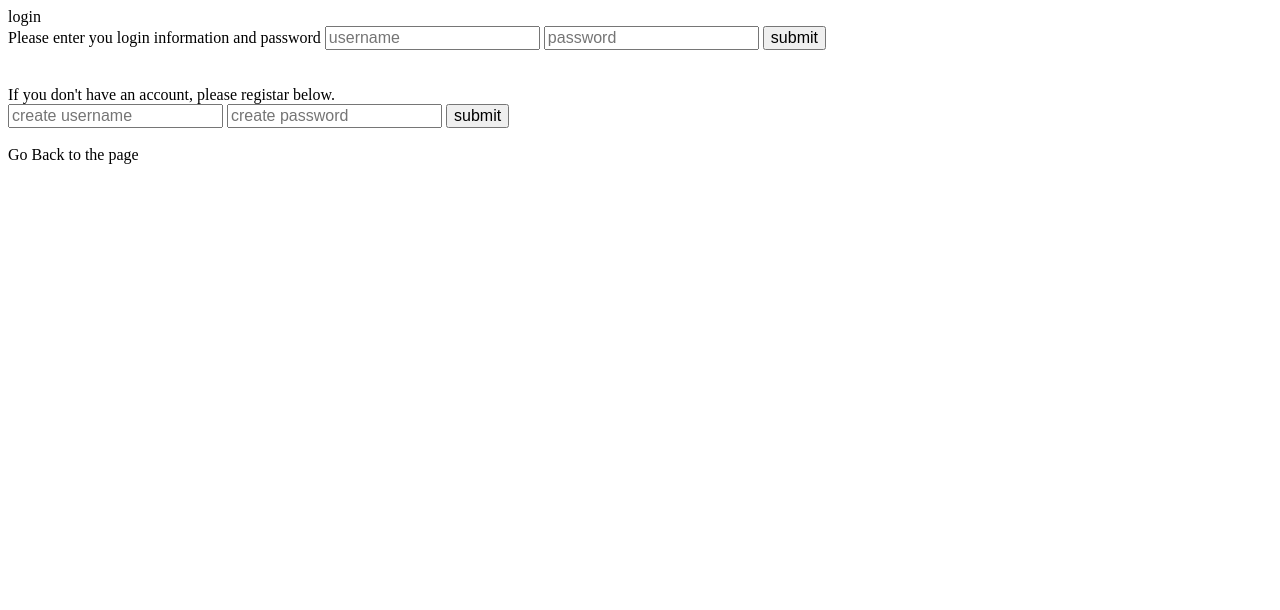
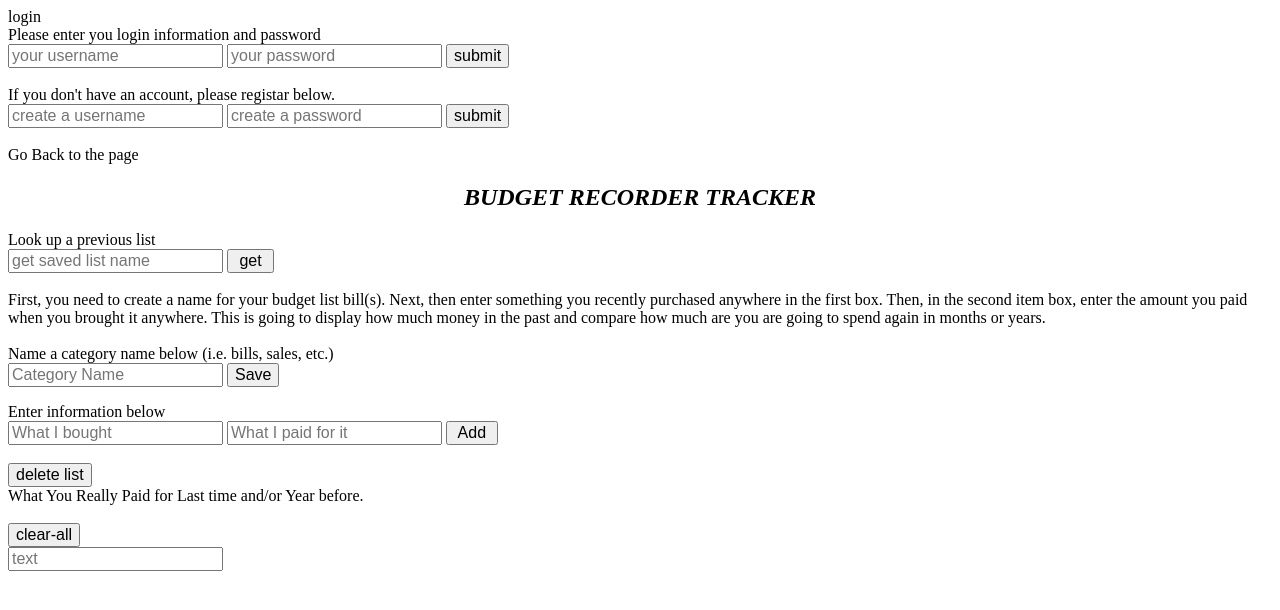
Before and after one commit to hnnguyen45thinkful/node-capstone, a website: page public/index.html in a window 1280 px wide. Drawn offline with nearby package versions, Linux system fonts and the light colour scheme.

Commit message:
on HTML design 3

```diff
--- a/public/index.html
+++ b/public/index.html
@@ -12,18 +12,61 @@
 <div id='login'>
 			<span id='login-page'>login</span>
 </div>
-<div id=login-form> Please enter you login information and password
-				<input type='text' id='username' placeholder="username">
-				<input type='text' id='password' placeholder='password'>
+<div id=login-form> Please enter you login information and password<br>
+				<input type='text' id='username' placeholder="your username">
+				<input type='text' id='password' placeholder='your password'>
 				<input type='submit' value='submit' id='authenticate'>
-				<br><br><br>
+				<br><br>
 				If you don't have an account, please registar below.<br>
-				<input type='text' id='create-username' placeholder="create username">
-				<input type='text' id='create-password' placeholder='create password'>
+				<input type='text' id='create-username' placeholder="create a username">
+				<input type='text' id='create-password' placeholder='create a password'>
 				<input type='submit' value='submit' id='create-auth'>
 				<br><br><span id='go-back'>Go Back to the page</span>
 </div>
+	<!--Creating the home page part -->
+<section id='main-page'>
+	<div id='header'>
+		<h1>BUDGET RECORDER TRACKER</h1>
+			<div id="search-container">
+				<div class="title">Look up a previous list</div>
+					<input type="text" placeholder="get saved list name" id="search">
+						<input type="submit" value=" get " id="get-category">
+			</div><br>
+	</div>
+	<!--Describing the instruction on how to keep track of your money and know expenses. -->
+	<div id = 'top'>
+		<div>First, you need to create a name for your budget list bill(s). Next, then enter something you recently purchased anywhere in the first box. Then, in the second item box, enter the amount you paid when you brought it anywhere. This is going to display how much money in the past and compare how much are you are going to spend again in months or years.
+		</div><br>
+		<!-- form -->
+			<div class="title">Name a category name below (i.e. bills, sales, etc.)</div>
+			<input type='text' placeholder="Category Name" id="listName">
+			<input type='submit' value="Save" id="save"><p>
+			<div id="cat-container"></div><p>
 
+			<div class="title">Enter information below</div>
+				<input type="text" placeholder="What I bought" id="item-bought">
+				<input type="text" placeholder="What I paid for it" id="price-paid">
+				<input type="submit" value=" Add " id="add-to-list">
+	</div>
+	<br>
+	<!-- output page -->
+	<div id = 'middle'>
+		<div id="name">
+			<input type="submit" value="delete list" id="delete-category"></div>
+				<div id='truevalue'>What You Really Paid for Last time and/or Year before. </div>
+					<div id="item"></div>
+
+
+	</div>
+	<!-- Creating the bottom part to show the history -->
+	<div id='bottom'><br>
+	<!--Creating the clear button with the delete list to update or clear previous years same from above.-->
+	<input type="submit" value="clear-all" id="clear">
+	</div>
+	<div id='foot'><input type='text' placeholder='text' id='clickable'></div>
+	<div id='foot2' contenteditable="true"></div>
+	<div id='footer'></div>
+</section>
 <!--Add jquery link to run-->
 <script src="https://code.jquery.com/jquery-latest.min.js"></script>
 <!-- Javascript file in a directory-->
```
